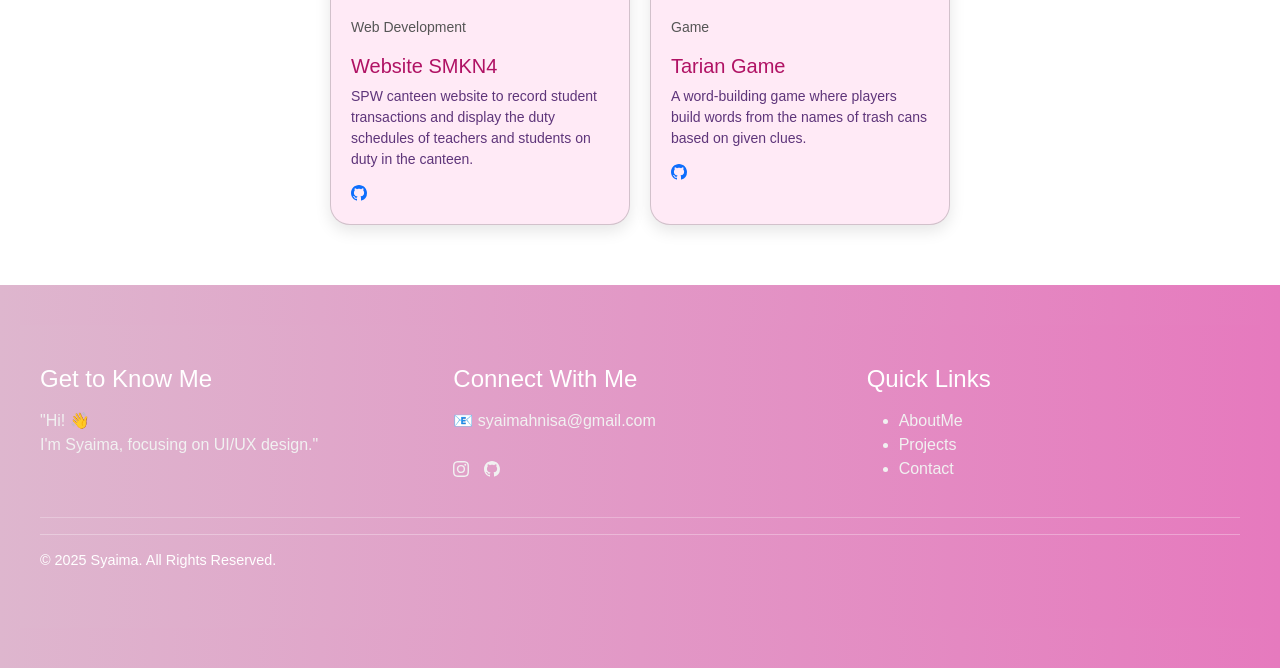
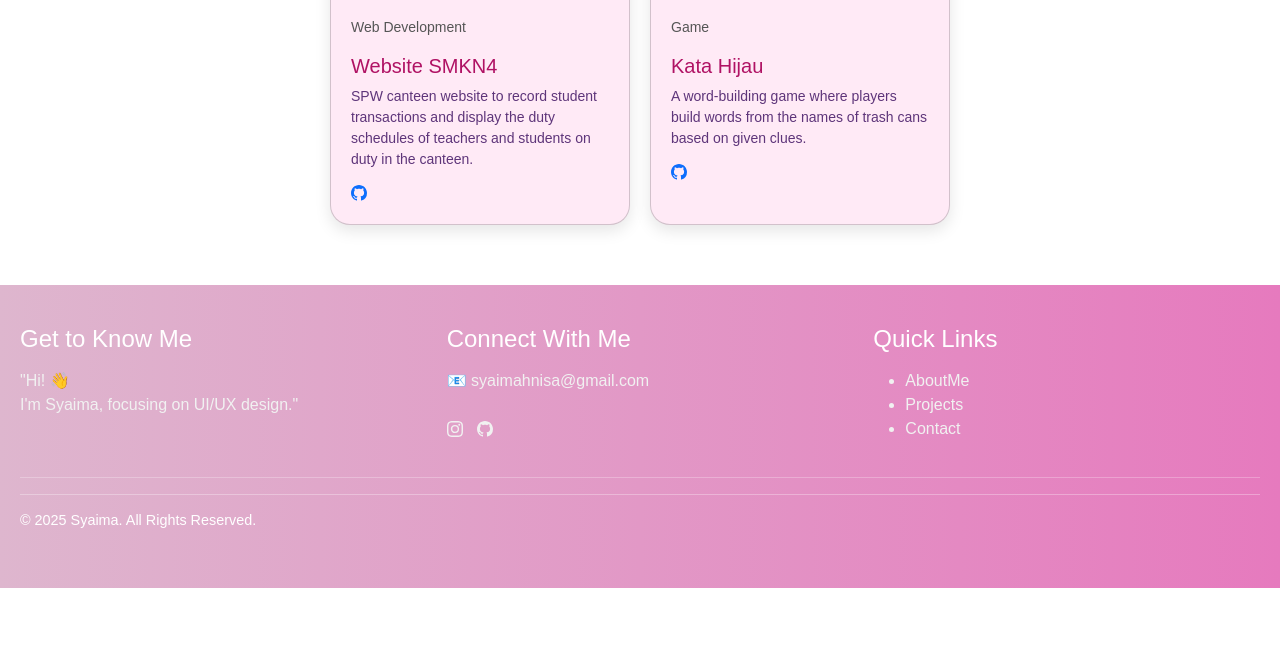
Before and after one commit to syaimahnisa/portofolio, a plain HTML site: page Index.html in a window 1280 px wide. Shown: the part 1670-2338 px from the top of the page. After the commit the page ends 2258 px from the top, so only its background shows below. Drawn offline with nearby package versions, Linux system fonts and the light colour scheme.

Commit message:
Add files via upload

```diff
--- a/Index.html
+++ b/Index.html
@@ -160,7 +160,7 @@
             <img src="gambar/sampah.png" alt="Project 2">
             <div class="card-body">
               <p class="category">Game</p>
-              <h3>Tarian Game</h3>
+              <h3>Kata Hijau</h3>
               <p class="desc">
                 A word-building game where players build words from the names of trash cans based on given clues.
               </p>
@@ -177,8 +177,7 @@
     <!-- Project akhir-->
 
     <!-- fotter awal-->
-    <section class="footer" id="footer">
-    <footer class="footer">
+    <footer class="footer" id="footer">
       <div class="footer-container">
         <div class="footer-section">
           <h3>Get to Know Me</h3>
@@ -214,7 +213,6 @@
         <p>© 2025 Syaima. All Rights Reserved.</p>
       </div>
     </footer>
-    </section>
     <!--fotter akhir-->
 
     <script src="https://cdn.jsdelivr.net/npm/bootstrap@5.3.6/dist/js/bootstrap.bundle.min.js" integrity="sha384-j1CDi7MgGQ12Z7Qab0qlWQ/Qqz24Gc6BM0thvEMVjHnfYGF0rmFCozFSxQBxwHKO" crossorigin="anonymous"></script>
--- a/style.css
+++ b/style.css
@@ -1,3 +1,7 @@
+.navbar.backdrop-blur-lg {
+  backdrop-filter: blur(50px);
+}
+
 .backdrop-blur-lg {
     backdrop-filter: blur(8px);
 }
```
